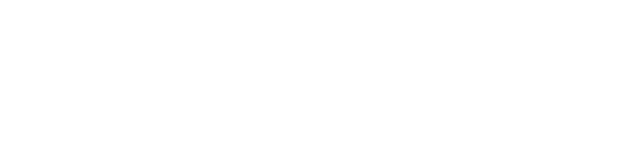
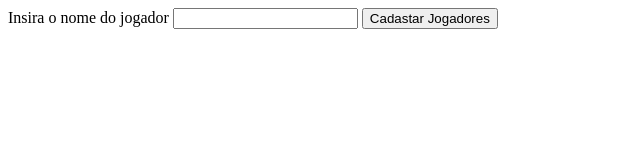
Before and after one commit to Isabelly-Cristine-VG/desafio-Algoritmo, a plain HTML site: page index.html in a window 1280 px wide. Shown: the whole page, without its empty margins (0-640 px from the left). Drawn offline with Linux system fonts and the light colour scheme.

Commit message:
cadastro jogador

```diff
--- a/index.html
+++ b/index.html
@@ -1,12 +1,19 @@
 <!DOCTYPE html>
 <html lang="en">
+
 <head>
     <meta charset="UTF-8">
     <meta name="viewport" content="width=device-width, initial-scale=1.0">
-    <title>Document</title>
+    <title>Batalha navalesca</title>
 </head>
+
 <body>
+    <label for="ipt_nome">Insira o nome do jogador</label>
+    <input type="text" id="ipt_nome">
+    <button onclick="adicionarJogador()">Cadastar Jogadores</button>
+    <div id="jogadoresCadastrados"></div>
 
 </body>
 <script src="index.js"></script>
+
 </html>
--- a/index.js
+++ b/index.js
@@ -0,0 +1,16 @@
+
+jogadores = []
+
+
+function adicionarJogador() {
+    var nomeIpt = ipt_nome.value
+    var mensagem = ''
+    jogadores.push(nomeIpt)
+
+    for (var i = 0; i < jogadores.length; i++) {
+
+        mensagem += `${i + 1}° Jogador: ${jogadores[i]}<br>  `
+    }
+    jogadoresCadastrados.innerHTML = mensagem
+
+}
```
